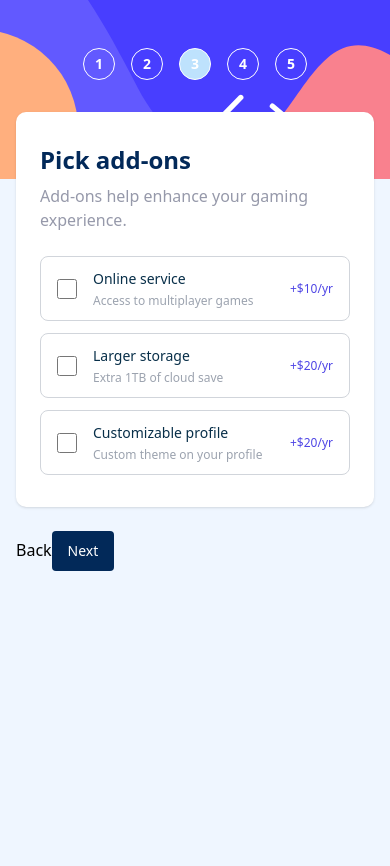
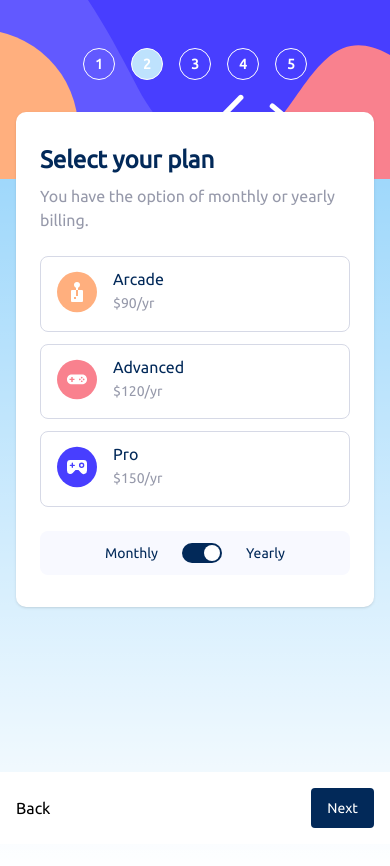
Before and after one commit to ishukhatri/multi-step-form, a Next.js app: page /main in a window 390 px wide. Shown: the top 866 px of the page. Built offline with nearby package versions, Linux system fonts and the light colour scheme.

Commit message:
mobile app working

```diff
--- a/src/app/components/forms/FormLayout.jsx
+++ b/src/app/components/forms/FormLayout.jsx
@@ -8,24 +8,30 @@
   const currentStepIndex = useSelector((state) => state.form.currentStep);
 
   return (
-    <div className="flex flex-col gap-6 justify-between">
-      <div className="bg-white rounded-[10px] shadow px-6 py-8 flex flex-col  gap-6">
+    <>
+      <div className="flex flex-col gap-6 justify-between bg-white rounded-[10px] shadow px-6 py-8 mb-24">
         <FormGroupIntro
           title={title}
           description={description}
         ></FormGroupIntro>
         {children}
       </div>
-      <div id="button-bar" className="">
+      <div
+        id="button-bar"
+        className="bg-white fixed bottom-0 left-0 w-screen p-4"
+      >
+        <div className="flex justify-between">
           {console.log("currentStepIndex1", currentStepIndex)}
           {currentStepIndex > 1 && (
-          <button onClick={() => setCurrentStep(currentStep - 1)}>Back</button>
+            <button onClick={() => dispatch(setStep(currentStepIndex - 1))}>
+              Back
+            </button>
           )}
           {currentStepIndex < 4 && (
             <button
               className="rounded bg-theme-denim py-3 px-4 text-white text-sm leading-4 font-medium"
               onClick={() => {
-              onSubmit();
+                // onSubmit();
                 dispatch(setStep(currentStepIndex + 1));
               }}
             >
@@ -35,6 +41,7 @@
           {currentStepIndex === 4 && <button onClick={onSubmit}>Submit</button>}
         </div>
       </div>
+    </>
   );
 };
 
--- a/src/app/components/forms/form1-persoanl-info/Form1-PersonalInfo.jsx
+++ b/src/app/components/forms/form1-persoanl-info/Form1-PersonalInfo.jsx
@@ -1,6 +1,7 @@
 import React from "react";
 import { useForm } from "react-hook-form";
 import { DevTool } from "@hookform/devtools";
+import FormLayout from "../FormLayout";
 
 const Form = () => {
   const {
@@ -13,7 +14,10 @@
   });
 
   return (
-    <>
+    <FormLayout
+      title={"Personal info"}
+      description={"Please provide your name, email address, and phone number."}
+    >
       <form onSubmit={handleSubmit((data) => console.log(data))}>
         <div className="flex-col justify-center items-start gap-4 inline-flex w-full">
           <div className="relative w-full flex-col justify-center items-start gap-1 inline-flex">
@@ -38,7 +42,7 @@
               </p>
             )}
           </div>
-          {/* <div className=" min-w-full flex-col justify-center items-start gap-1 inline-flex text-theme-denim text-xs font-normal">
+          <div className=" min-w-full flex-col justify-center items-start gap-1 inline-flex text-theme-denim text-xs font-normal">
             <label htmlFor="email">Email Address</label>
             <input
               {...register("email", { required: true })}
@@ -55,12 +59,10 @@
               className="h-10 bg-white rounded border border-gray-300 min-w-full"
             />
             {errors.phone && <p>Please enter numbers only for phone.</p>}
-          </div> */}
-          <input type="submit" />
+          </div>
         </div>
       </form>
-      {/* <DevTool control={control} /> */}
-    </>
+    </FormLayout>
   );
 };
 
--- /dev/null
+++ b/src/app/components/forms/form1-persoanl-info/Input.jsx
@@ -0,0 +1,7 @@
+import React from "react";
+
+const Input = () => {
+  return <div>Input</div>;
+};
+
+export default Input;
--- a/src/app/components/forms/form2-plans/Form2-Plans.jsx
+++ b/src/app/components/forms/form2-plans/Form2-Plans.jsx
@@ -2,6 +2,7 @@
 import { useForm } from "react-hook-form";
 import PlanBox from "./plan-box/PlanBox";
 import SwitchToggle from "./billing-period-selector/BillingCycleToggle";
+import FormLayout from "../FormLayout";
 
 const PlanRadioGroup = ({ billingCycle }) => {
   const [selectedPlan, setSelectedPlan] = useState("");
@@ -37,8 +38,10 @@
   ];
 
   return (
-    <>
-      <div>
+    <FormLayout
+      title={"Select your plan"}
+      description={"You have the option of monthly or yearly billing."}
+    >
       <form
         onSubmit={handleSubmit(onSubmit)}
         className="flex flex-col md:flex-row md:gap-5 gap-3"
@@ -66,8 +69,7 @@
         ))}
       </form>
       <SwitchToggle></SwitchToggle>
-      </div>
-    </>
+    </FormLayout>
   );
 };
 
--- a/src/app/layout.js
+++ b/src/app/layout.js
@@ -3,11 +3,7 @@
 import { Provider } from "react-redux";
 import store from "@lib/redux/store";
 import "./globals.css";
-import { Inter } from "next/font/google";
-import { Ubuntu } from "next/font/google";
-// import { Ubuntu } from "@app/fonts.js";
-
-const inter = Inter({ subsets: ["latin"] });
+import { Ubuntu } from "@app/fonts.js";
 
 // export const metadata = {
 //   title: "Create Next App",
@@ -17,11 +13,10 @@
 export default function RootLayout({ children }) {
   return (
     <html lang="en">
-      {/* <body className={Ubuntu.className}> */}
-      {/* <body className={`${Ubuntu.variable}`}> */}
-      <body>
+      <body className={`${Ubuntu.className} bg-theme-light-sky-blue`}>
+        {/* <body className={`${Ubuntu.variable}`}> */}
         <Provider store={store}>
-          <div className="relative bg-theme-light-sky-blue min-h-screen bg-mobile-bg-image bg-no-repeat bg-contain p-4">
+          <div className="relative bg-mobile-bg-image bg-no-repeat bg-contain p-4">
             {children}
           </div>
         </Provider>
--- a/src/app/main/page.jsx
+++ b/src/app/main/page.jsx
@@ -12,7 +12,7 @@
 const Main = () => {
   const currentStepIndex = useSelector((state) => state.form.currentStep);
   return (
-    <div className="flex flex-col gap-8 h-screen">
+    <div className="flex flex-col gap-8 h-screen relative">
       <div className="flex items-center mx-auto mt-8">
         <Stepper></Stepper>
       </div>
--- a/src/lib/redux/slices/formSlice.js
+++ b/src/lib/redux/slices/formSlice.js
@@ -4,7 +4,7 @@
   name: "form",
   initialState: {
     totalSteps: 4,
-    currentStep: 3,
+    currentStep: 2,
     completedSteps: [],
     steps: [
       { title: "your info", stepIndex: 1 },
--- a/tailwind.config.js
+++ b/tailwind.config.js
@@ -10,7 +10,8 @@
       colors: {
         "theme-blue": "#483EFF",
         "theme-sky-blue": "#BEE2FD",
-        "theme-light-sky-blue": "#EFF6FF",
+        // "theme-light-sky-blue": "#EFF6FF"
+        "theme-light-sky-blue": "#87CEFA",
         "theme-denim": "#022959",
         "theme-very-light-grey": "#F8F9FF",
         "theme-white": "#FFFFFF",
```
Lines whose indentation alone changed are shown as unchanged.
